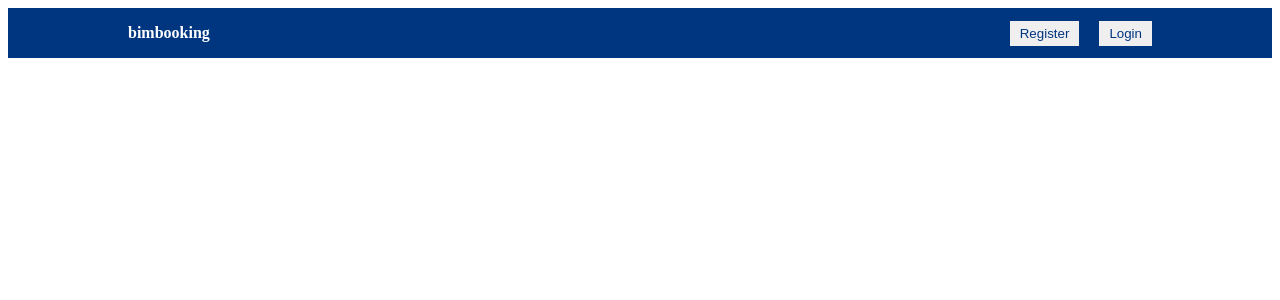
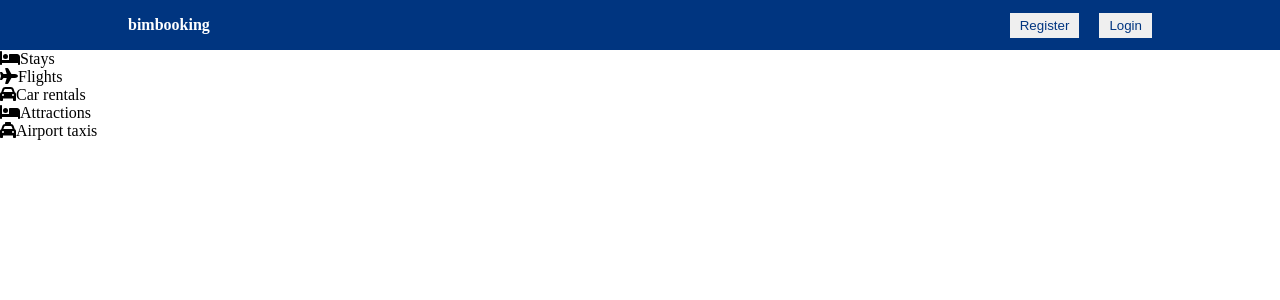
Before and after one commit to roberttmello/booking, a React (Create React App) app: page / in a window 1280 px wide. Shown: the top 300 px of the page. Built offline with nearby package versions, Linux system fonts and the light colour scheme.

Commit message:
Add fontawesome icons

```diff
--- a/package.json
+++ b/package.json
@@ -3,6 +3,10 @@
   "version": "0.1.0",
   "private": true,
   "dependencies": {
+    "@fortawesome/fontawesome-svg-core": "^6.2.0",
+    "@fortawesome/free-regular-svg-icons": "^6.2.0",
+    "@fortawesome/free-solid-svg-icons": "^6.2.0",
+    "@fortawesome/react-fontawesome": "^0.2.0",
     "@testing-library/jest-dom": "^5.16.5",
     "@testing-library/react": "^13.4.0",
     "@testing-library/user-event": "^13.5.0",
--- /dev/null
+++ b/public/global.css
@@ -0,0 +1,5 @@
+* {
+    margin: 0;
+    padding: 0;
+    box-sizing: border-box;
+}
--- a/public/index.html
+++ b/public/index.html
@@ -7,6 +7,8 @@
       name="description"
       content="Booking App Project made with ReactJS"
     />
+    <link rel="stylesheet" href="global.css">
+
     <title>bimbooking</title>
   </head>
   <body>
--- /dev/null
+++ b/src/components/header/Header.js
@@ -0,0 +1,40 @@
+import {
+  faBed,
+  faCar,
+  faPlane,
+  faTaxi,
+} from '@fortawesome/free-solid-svg-icons'
+import { FontAwesomeIcon } from '@fortawesome/react-fontawesome'
+
+import './header.css'
+
+const Header = () => {
+  return (
+    <div className="header">
+      <div className="headerList">
+        <div className="headerListItem">
+          <FontAwesomeIcon icon={faBed} />
+          <span>Stays</span>
+        </div>
+        <div className="headerListItem">
+          <FontAwesomeIcon icon={faPlane} />
+          <span>Flights</span>
+        </div>
+        <div className="headerListItem">
+          <FontAwesomeIcon icon={faCar} />
+          <span>Car rentals</span>
+        </div>
+        <div className="headerListItem">
+          <FontAwesomeIcon icon={faBed} />
+          <span>Attractions</span>
+        </div>
+        <div className="headerListItem">
+          <FontAwesomeIcon icon={faTaxi} />
+          <span>Airport taxis</span>
+        </div>
+      </div>
+    </div>
+  )
+}
+
+export default Header
--- a/src/pages/home/Home.js
+++ b/src/pages/home/Home.js
@@ -1,3 +1,4 @@
+import Header from '../../components/header/Header'
 import Navbar from '../../components/navbar/Navbar'
 import './home.css'
 
@@ -5,6 +6,7 @@
   return (
     <div>
       <Navbar />
+      <Header />
     </div>
   )
 }
```
Also changed, not shown: src/components/header/header.css (added), 1 other file (tests, documents, lock files or other folders).
